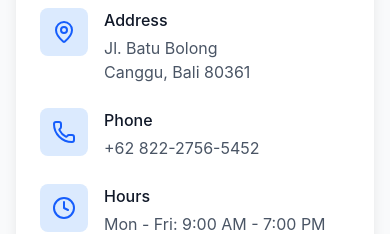
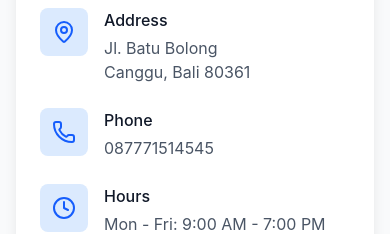
Before and after one commit to diyansantoso/irepaircanggu-vite, a React (Vite) app: page / in a window 390 px wide. Shown: the part 6560-6794 px from the top of the page. Built offline with nearby package versions, Linux system fonts and the light colour scheme.

Commit message:
Update phone number format in Contact component

```diff
--- a/src/app/components/Contact.tsx
+++ b/src/app/components/Contact.tsx
@@ -49,7 +49,7 @@ export function Contact() {
                 </div>
                 <div>
                   <div className="font-medium text-gray-900 mb-1">Phone</div>
-                  <div className="text-gray-600"><a href="https://wa.me/6287771514545" target="_blank" rel="noopener noreferrer">+62 822-2756-5452</a></div>
+                  <div className="text-gray-600"><a href="https://wa.me/6287771514545" target="_blank" rel="noopener noreferrer">087771514545</a></div>
                 </div>
               </div>
 
```
